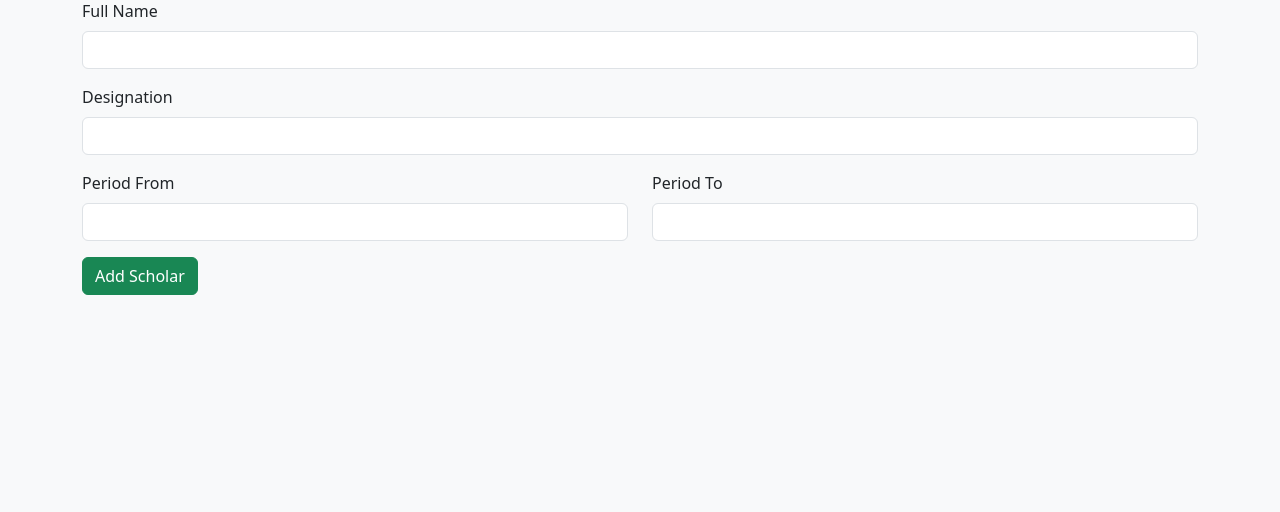
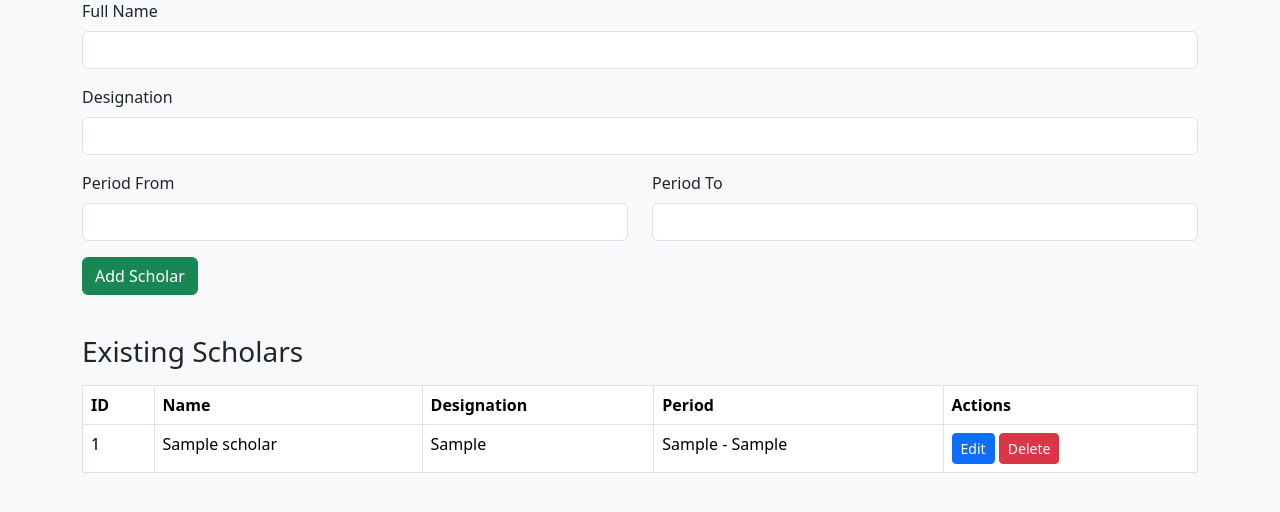
Before and after one commit to ImashaChamodi/back-to-school-website, a PHP site: a page that uses admin/scholar-add.php in a window 1280 px wide. Shown: the part 167-679 px from the top of the page. Run offline with PHP 8.4, Linux system fonts and the light colour scheme; the visitor is signed in with stand-in values (Sample User, id 1); tables that the repository leaves empty or names only in its code hold one stand-in row (values such as "Sample post").

Commit message:
Add previous scholar page with display, edit, delete functionality

```diff
--- a/admin/scholar-add.php
+++ b/admin/scholar-add.php
@@ -6,7 +6,8 @@ include "admin-nav.php";
 $success = false;
 $error = '';
 
-if ($_SERVER['REQUEST_METHOD'] === 'POST') {
+// Handle Add Scholar
+if ($_SERVER['REQUEST_METHOD'] === 'POST' && isset($_POST['add_scholar'])) {
     $name = trim($_POST['name']);
     $designation = trim($_POST['designation']);
     $period_from = trim($_POST['period_from']);
@@ -16,17 +17,28 @@ if ($_SERVER['REQUEST_METHOD'] === 'POST') {
     $stmt->bind_param("ssss", $name, $designation, $period_from, $period_to);
 
     if ($stmt->execute()) {
-        $success = true; // just set a flag instead of redirecting
+        $success = true;
     } else {
         $error = "Error adding scholar: " . $stmt->error;
     }
 }
+
+// Handle Delete Scholar
+if (isset($_GET['delete_id'])) {
+    $delete_id = intval($_GET['delete_id']);
+    $conn->query("DELETE FROM previous_scholars WHERE id = $delete_id");
+    header("Location: ".$_SERVER['PHP_SELF']);
+    exit;
+}
+
+// Fetch all scholars
+$result = $conn->query("SELECT * FROM previous_scholars ORDER BY id DESC");
 ?>
 <!DOCTYPE html>
 <html lang="en">
 <head>
     <meta charset="UTF-8">
-    <title>Add Scholar</title>
+    <title>Manage Scholars</title>
     <link href="https://cdn.jsdelivr.net/npm/bootstrap@5.3.2/dist/css/bootstrap.min.css" rel="stylesheet">
 </head>
 <body class="bg-light">
@@ -37,7 +49,9 @@ if ($_SERVER['REQUEST_METHOD'] === 'POST') {
     <?php if ($success) echo "<div class='alert alert-success'>✅ Scholar added successfully.</div>"; ?>
     <?php if (!empty($error)) echo "<div class='alert alert-danger'>$error</div>"; ?>
 
+    <!-- Add Scholar Form -->
     <form method="post">
+        <input type="hidden" name="add_scholar" value="1">
         <div class="mb-3">
             <label class="form-label">Full Name</label>
             <input type="text" name="name" class="form-control" required>
@@ -56,9 +70,39 @@ if ($_SERVER['REQUEST_METHOD'] === 'POST') {
                 <input type="text" name="period_to" class="form-control" required>
             </div>
         </div>
-        <button type="submit" class="btn btn-success">Add Scholar</button>
+        <button type="submit" class="btn btn-success mb-4">Add Scholar</button>
+    </form>
 
-    </form>
+    <h3 class="mb-3">Existing Scholars</h3>
+    <table class="table table-bordered bg-white">
+        <thead>
+            <tr>
+                <th>ID</th>
+                <th>Name</th>
+                <th>Designation</th>
+                <th>Period</th>
+                <th>Actions</th>
+            </tr>
+        </thead>
+        <tbody>
+        <?php if ($result->num_rows > 0): ?>
+            <?php while($row = $result->fetch_assoc()): ?>
+                <tr>
+                    <td><?= $row['id']; ?></td>
+                    <td><?= htmlspecialchars($row['name']); ?></td>
+                    <td><?= htmlspecialchars($row['designation']); ?></td>
+                    <td><?= htmlspecialchars($row['period_from'] . ' - ' . $row['period_to']); ?></td>
+                    <td>
+                        <a href="edit-scholar.php?id=<?= $row['id']; ?>" class="btn btn-sm btn-primary">Edit</a>
+                        <a href="?delete_id=<?= $row['id']; ?>" onclick="return confirm('Are you sure?');" class="btn btn-sm btn-danger">Delete</a>
+                    </td>
+                </tr>
+            <?php endwhile; ?>
+        <?php else: ?>
+            <tr><td colspan="5" class="text-center">No scholars found.</td></tr>
+        <?php endif; ?>
+        </tbody>
+    </table>
 </div>
 </body>
 </html>
```
